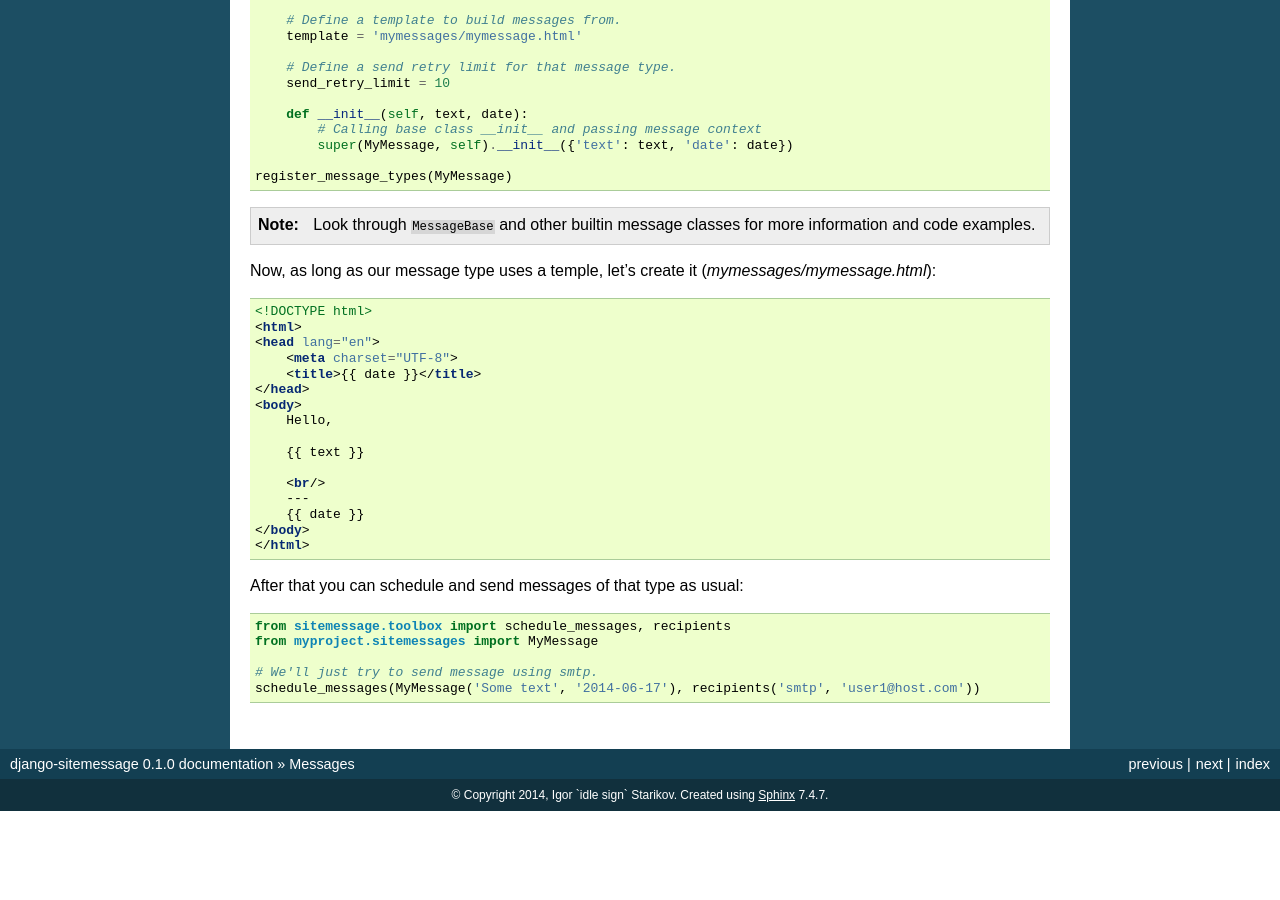
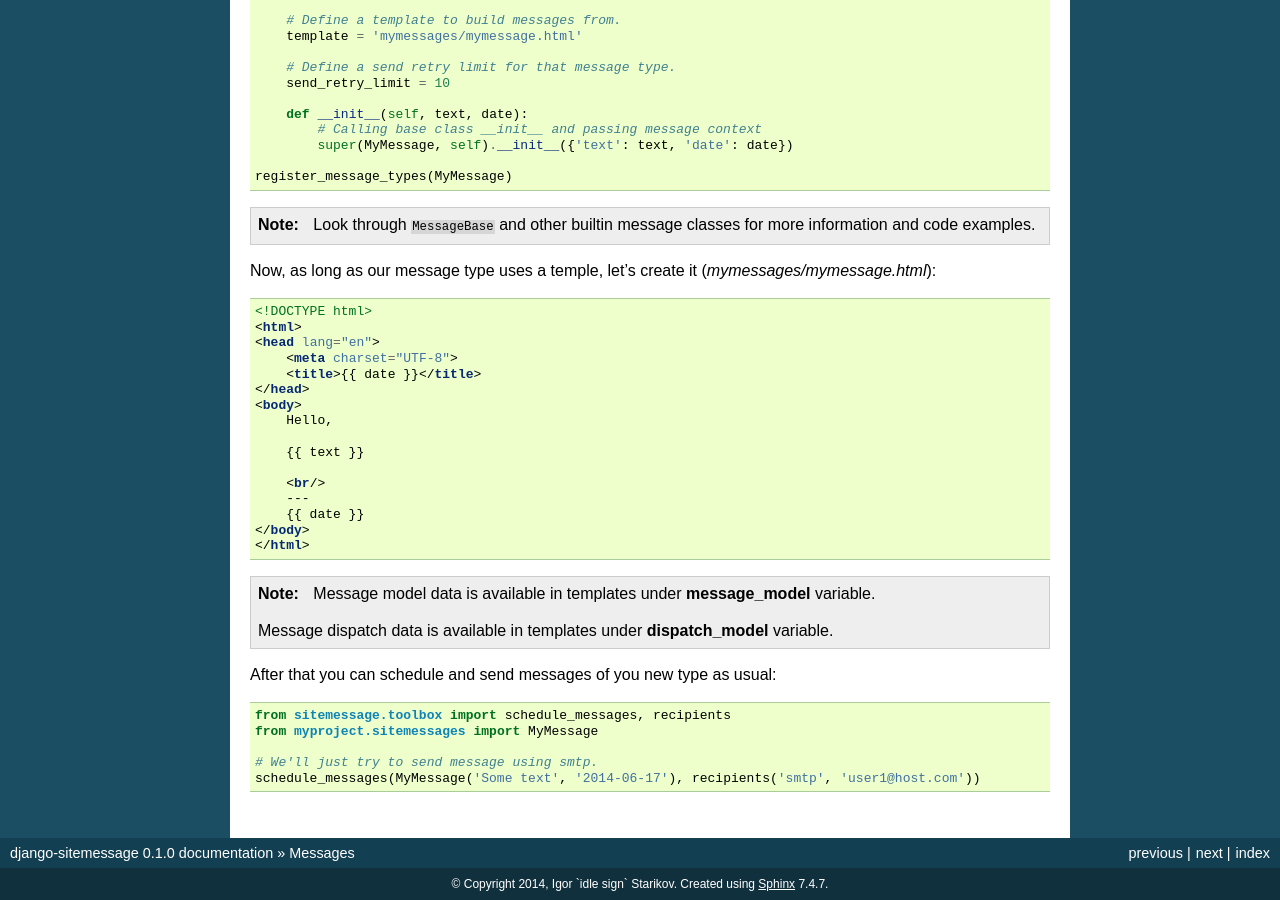
Before and after one commit to idlesign/django-sitemessage, a Sphinx documentation site: the page built from docs/source/messages.rst, in a window 1280 px wide and 900 px high, scrolled down 811 px. Built offline with Sphinx 7.4.7, drawn with Linux system fonts in a browser that asks for light colours; pages that are not in the unit, such as notebooks, are missing from menus; before the commit the page ends 1622 px from its top, so only the background shows below that.

Commit message:
Now message templates may use data from 'message_model' and 'dispatch_model' variables.

```diff
--- a/docs/source/messages.rst
+++ b/docs/source/messages.rst
@@ -84,7 +84,15 @@ Now, as long as our message type uses a temple, let's create it (`mymessages/mym
     </html>
 
 
-After that you can schedule and send messages of that type as usual:
+.. note::
+
+    Message model data is available in templates under **message_model** variable.
+
+    Message dispatch data is available in templates under **dispatch_model** variable.
+
+
+
+After that you can schedule and send messages of you new type as usual:
 
 .. code-block:: python
 
```
Also changed, not shown: 1 other file.
